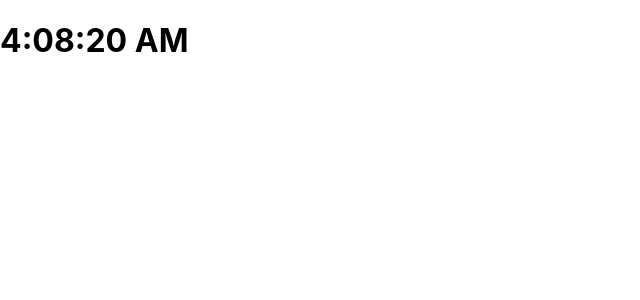
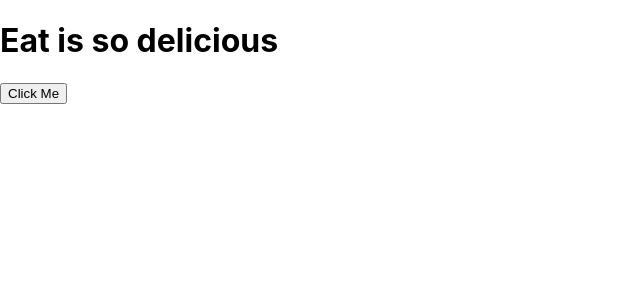
Before and after one commit to thy-jumrylsolivio/Prroject-1, a React (Create React App) app: page / in a window 1280 px wide. Shown: the top 300 px of the page, without its empty margins (0-640 px from the left). Built offline with nearby package versions, Linux system fonts and the light colour scheme.

Commit message:
useState change Basic

```diff
--- a/src/App.js
+++ b/src/App.js
@@ -1,15 +1,20 @@
-import Child from "./Child";
+import {useState} from "react";
+import Header from "./components/Header";
 
 
 function App() {
-    const date = new Date()
-return (
-    <div>
-        <Child message={date.toLocaleTimeString()} />
-    </div>
+    const [ word , setword ] =  useState('Eat')
 
+function handleClick () {
+    setword('Drink')
+}
 
-);
+    return(
+        <div>
+            <Header message={word + " is so delicious"}/>
+            <button onClick={handleClick}>Click Me</button>
+        </div>
+    )
 }
 
 export default App;
--- a/src/components/Header.js
+++ b/src/components/Header.js
@@ -2,7 +2,7 @@ import React from "react";
 
 function Header (props) {
 return (
-    <h1>{props.name} {props.color}</h1>
+    <h1>{props.message}</h1>
 )
 
 }
```
